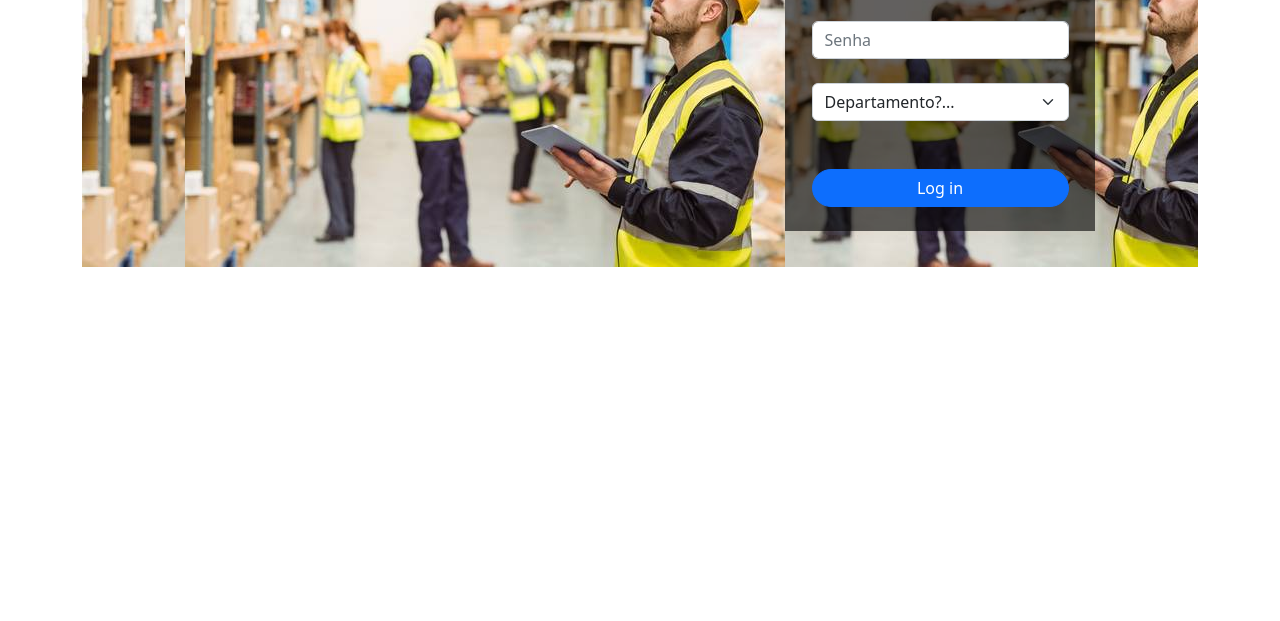
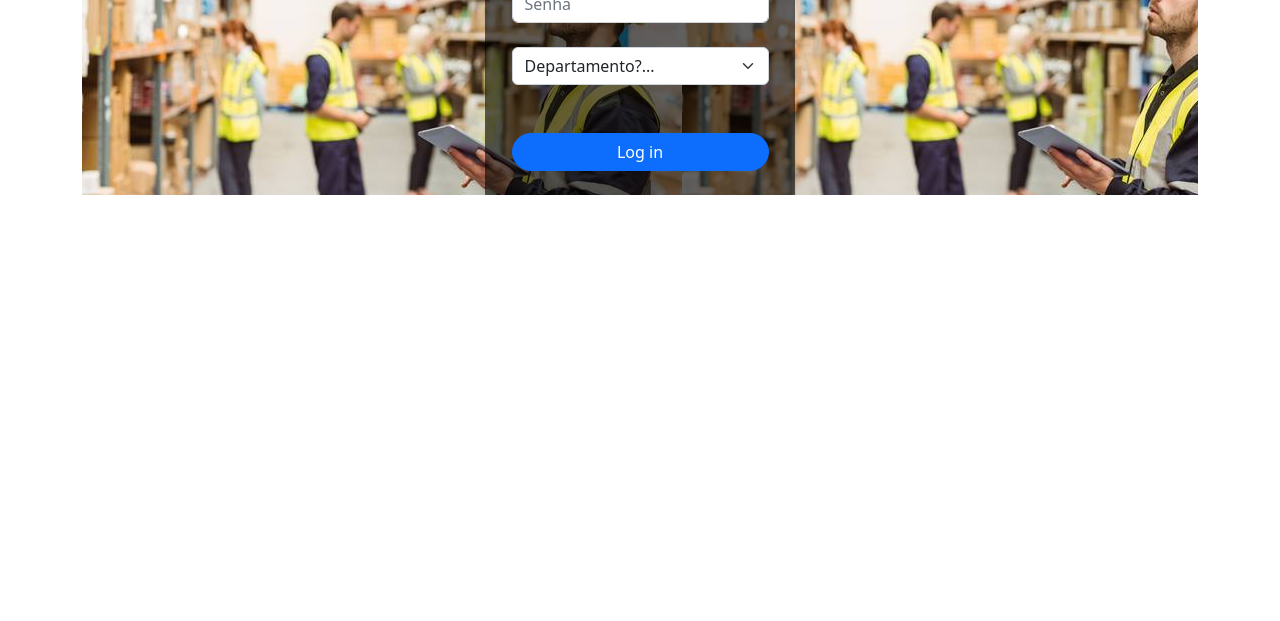
Before and after one commit to ThiagoDavid/Almox, a website: page views/index.html in a window 1280 px wide. Shown: the part 179-800 px from the top of the page. Drawn offline with nearby package versions, Linux system fonts and the light colour scheme.

Commit message:
adicionando local publico para imagens

```diff
--- a/index.js
+++ b/index.js
@@ -10,7 +10,6 @@ const app = express();
 
 var logado = false;
 
-
 // utilise acesso
 app.use(session({secret:'asdfghjkl123456789'}));
 app.use(bodyParser.urlencoded({extended:true}));
@@ -19,6 +18,7 @@ app.engine('html', require('ejs').renderFile);
 app.set('view engine', 'html');
 app.use('/public', express.static(path.join(__dirname, 'public')));
 app.set('views', path.join(__dirname,'/views')); //caminho da interface
+app.use(express.static('public')); // access to file
 
 // rota post
 app.post('/', (req, res)=>{
--- a/views/index.html
+++ b/views/index.html
@@ -26,7 +26,7 @@
         </div>
         <div class="h-100 d-flex bg-image justify-content-center align-items-center"
             style="background-image: url('../imgs/imgLog.jpg');">
-            <img src="../imgs/imgLog.jpg" alt="">
+
 
             <div class="mask" style="background-color: rgba(0, 0, 0, 0.6); padding-left: 20pt; padding-right: 20pt;">
 
```
Also changed, not shown: public/imgs/imgLog.jpg (renamed from imgs/imgLog.jpg), public/imgs/user.png (renamed from imgs/user.png), 2 other files.
